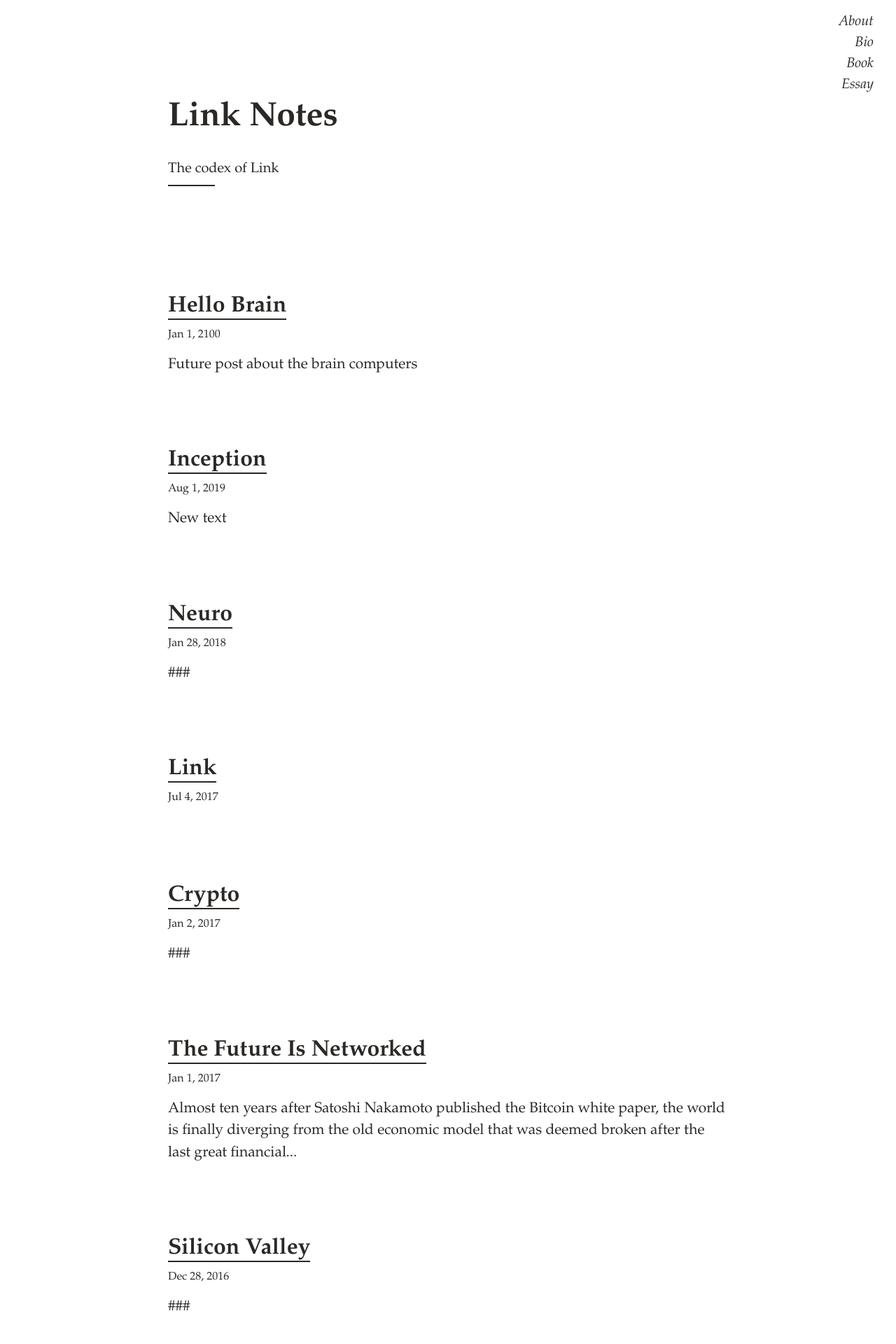
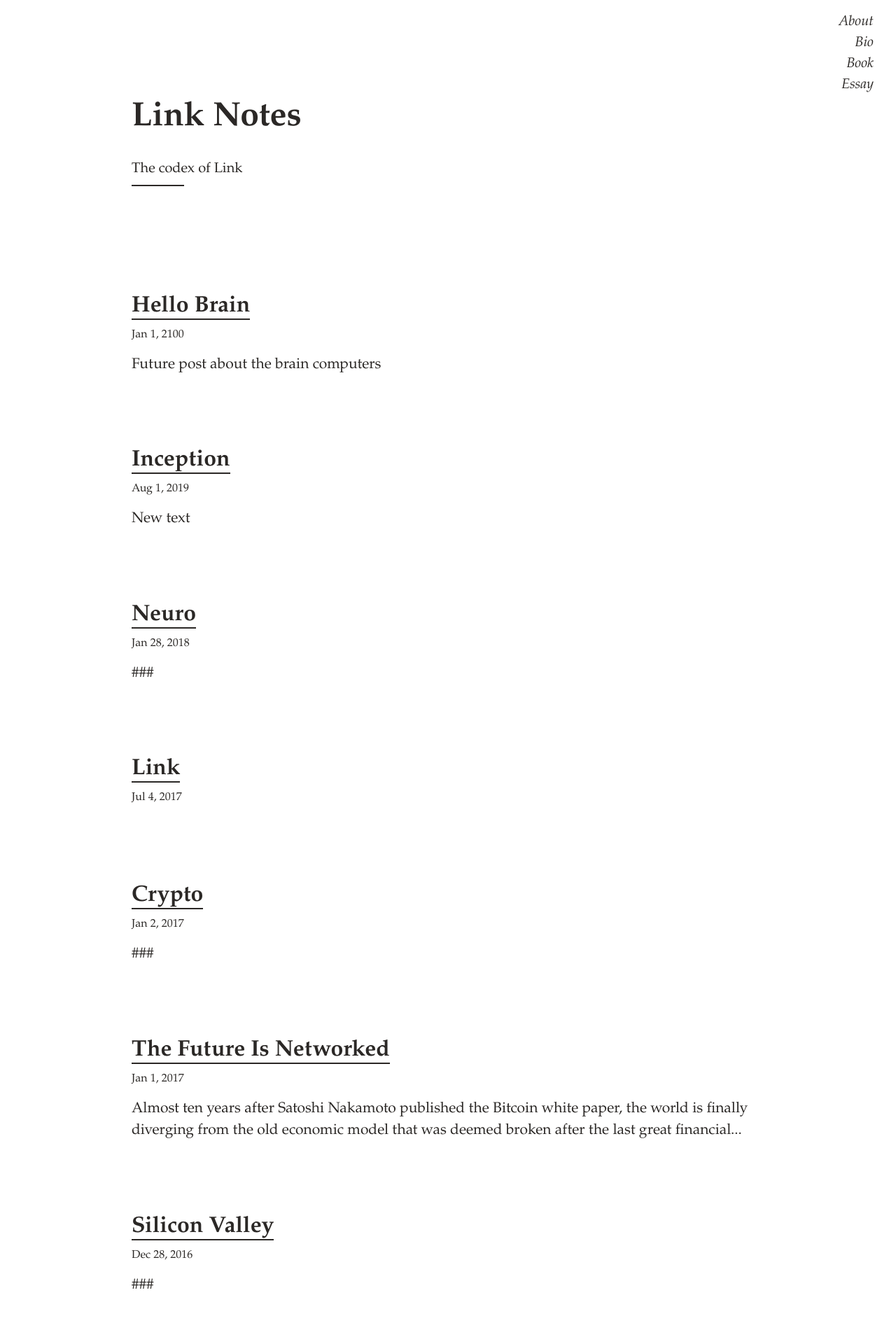
Before and after one commit to linkneuro/linkneuro.github.io, a Jekyll site: the page built from index.html, in a window 1280 px wide. Shown: the top 1920 px of the page at 70% size. Built offline with Jekyll 4.4.1, drawn with Linux system fonts in a browser that asks for light colours.

Commit message:
Update _variables.scss

```diff
--- a/_sass/_variables.scss
+++ b/_sass/_variables.scss
@@ -1,7 +1,7 @@
 
 // Font family
 $body-font-family: Athelas, Palatino, Georgia, serif;
-$body-font-size: 18x;
+$body-font-size: 18px;
 $prose-font-size: 21px;
 
 
```
